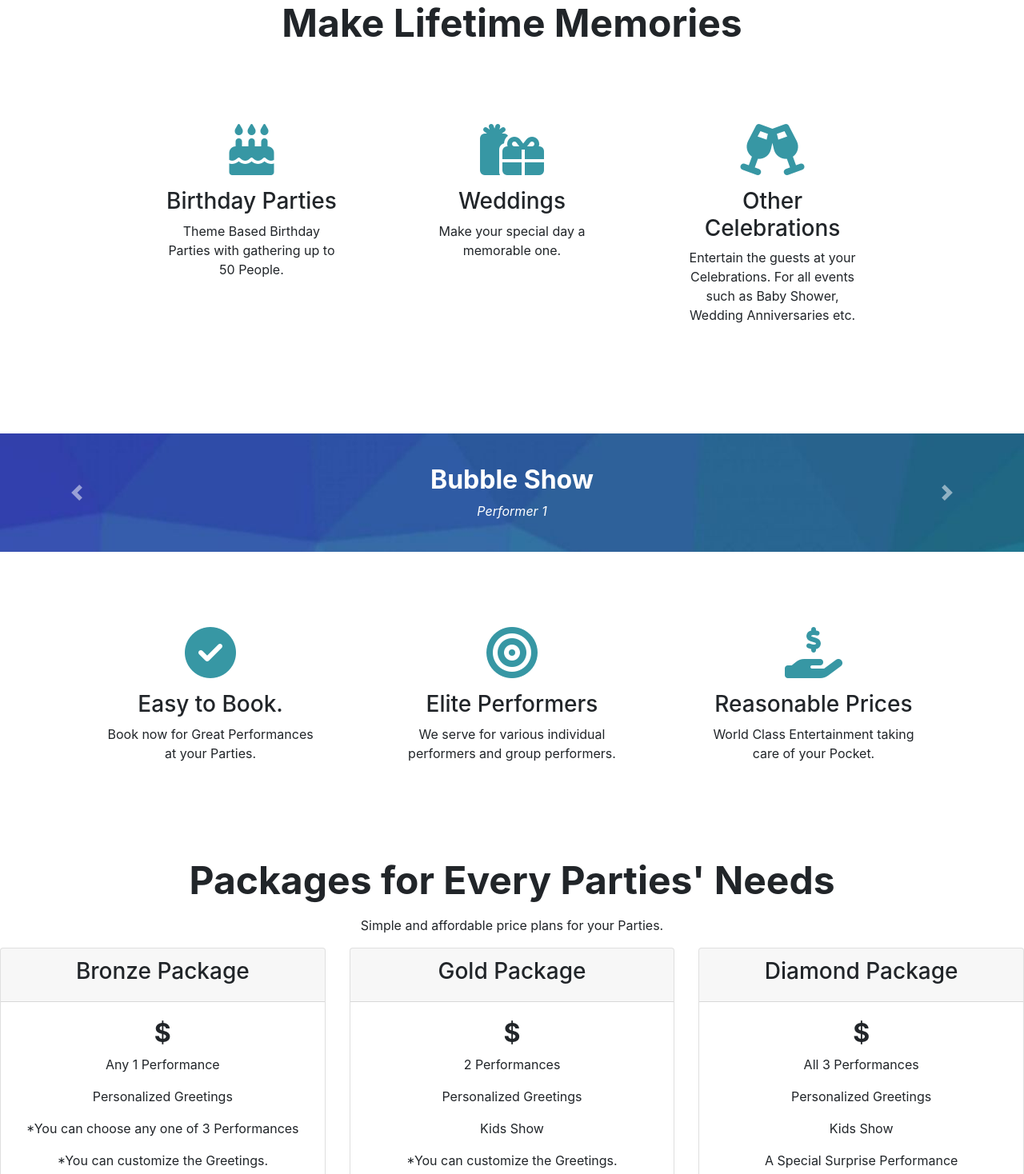
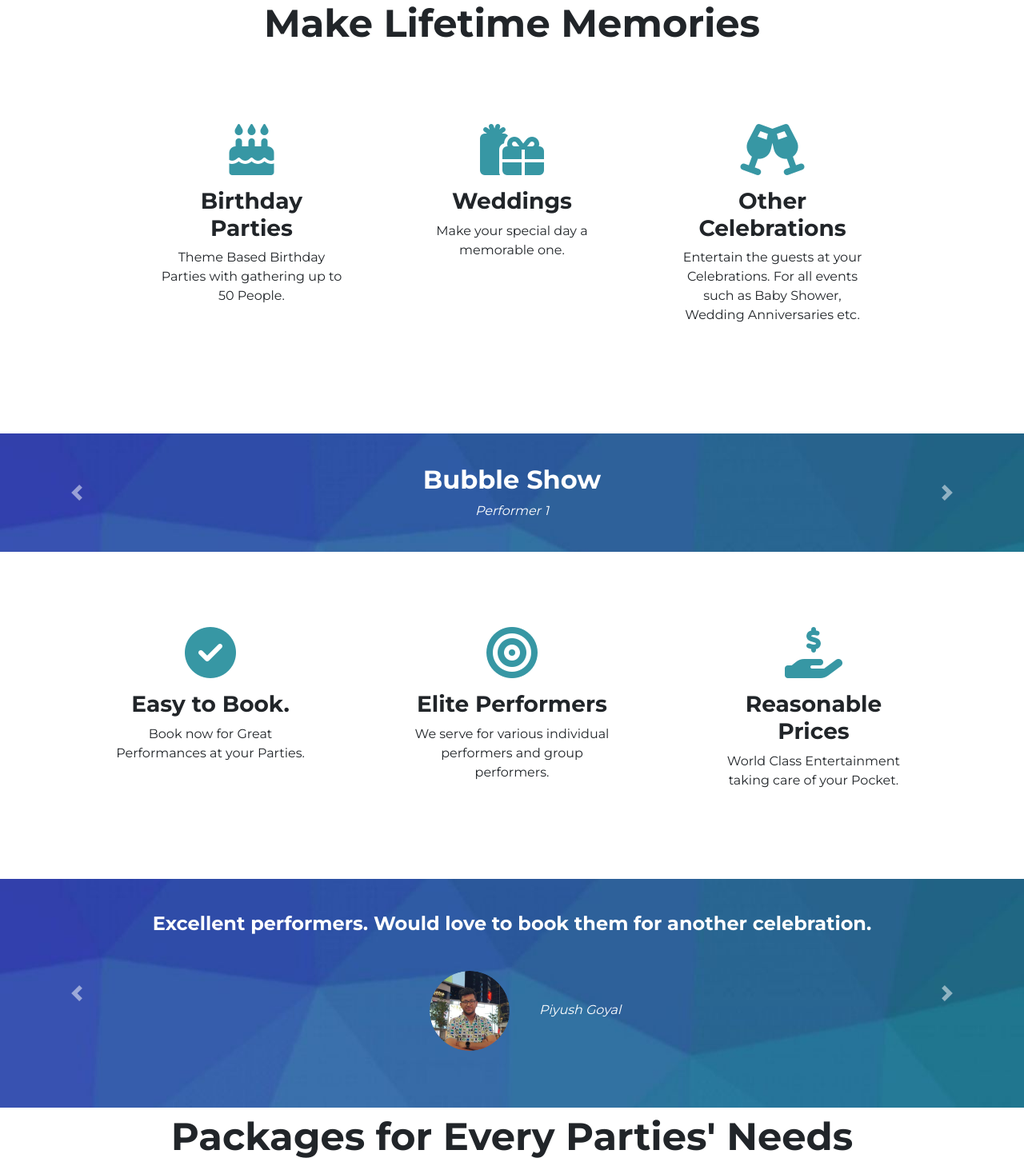
Before and after one commit to lncosta/SOEN287PALLAS, a PHP site: page /mainPage.html in a window 1280 px wide. Shown: the part 728-2196 px from the top of the page at 80% size. Run offline with PHP 8.4, Linux system fonts and the light colour scheme; some libraries are stand-ins or nearby versions.

Commit message:
Added Review Section and changed some styles

```diff
--- a/mainPage.html
+++ b/mainPage.html
@@ -204,6 +204,45 @@
       </div>
     </section>
 
+    <!--Reviews Section-->
+    <section class="colored-section" id="reviews">
+        <div id="reviews-carousel" class="carousel slide" data-ride="false">
+            <div class="carousel-inner">
+              <div class="carousel-item active container-fluid">
+                <h2 class="review-text">Excellent performers. Would love to book them for another celebration.</h2>
+                <img class="review-image" src="media/images/piyush_profile.png" alt="">
+                <em>Piyush Goyal</em>
+              </div>
+              <div class="carousel-item container-fluid">
+                <h2 class="review-text">Review 2</h2>
+                <em>Reviewer 2</em>
+              </div>
+              <div class="carousel-item container-fluid">
+                <h2 class="review-text">Review 3</h2>
+                <em>Reviewer 3</em>
+              </div>
+            </div>
+            <a
+              class="carousel-control-prev"
+              href="#reviews-carousel"
+              role="button"
+              data-slide="prev"
+            >
+              <span class="carousel-control-prev-icon"></span>
+              <span class="sr-only">Previous</span>
+            </a>
+            <a
+              class="carousel-control-next"
+              href="#reviews-carousel"
+              role="button"
+              data-slide="next"
+            >
+              <span class="carousel-control-next-icon"></span>
+              <span class="sr-only">Next</span>
+            </a>
+          </div>
+    </section>
+
     <!-- Pricing -->
     <section class="white-section" id="pricing">
       <h2 class="section-heading">Packages for Every Parties' Needs</h2>
--- a/styles.css
+++ b/styles.css
@@ -1,5 +1,6 @@
 body{
     text-align: center;
+    font-family: "Montserrat";
 }
 
 h2{
@@ -8,7 +9,7 @@ h2{
 /**-----------------------------------Main Page-----------------------------------------------*/
 /*Section Styling*/
 .colored-section{
-    background-image: url(media/pattern2.jpg);
+    background-image: url(media/images/pattern2.jpg);
     color: #fff;
 }
 
@@ -38,7 +39,7 @@ h2{
 /*Title Section*/
 #title{
     padding: 3% 7%;
-    background-image: url(media/pattern.jpg);
+    background-image: url(media/images/pattern.jpg);
 }
 
 .title-image{
@@ -100,6 +101,20 @@ h2{
 
 .gathering-title , .feature-title{
     font-style: 1.5rem;
+    font-weight: bold;
+}
+
+/*---------------------------------------------------*/
+/*Review Section*/
+.review-text{
+    font-size: 1.5rem;
+    line-height: 1.5;
+}
+
+.review-image{
+    width: 100px;
+    border-radius: 100%;
+    margin: 3% 3%;
 }
 
 /*----------------------------------------------*/
```
Also changed, not shown: media/images/pattern.jpg (renamed from media/pattern.jpg), media/images/pattern2.jpg (renamed from media/pattern2.jpg), media/images/piyush_profile.png (added).
